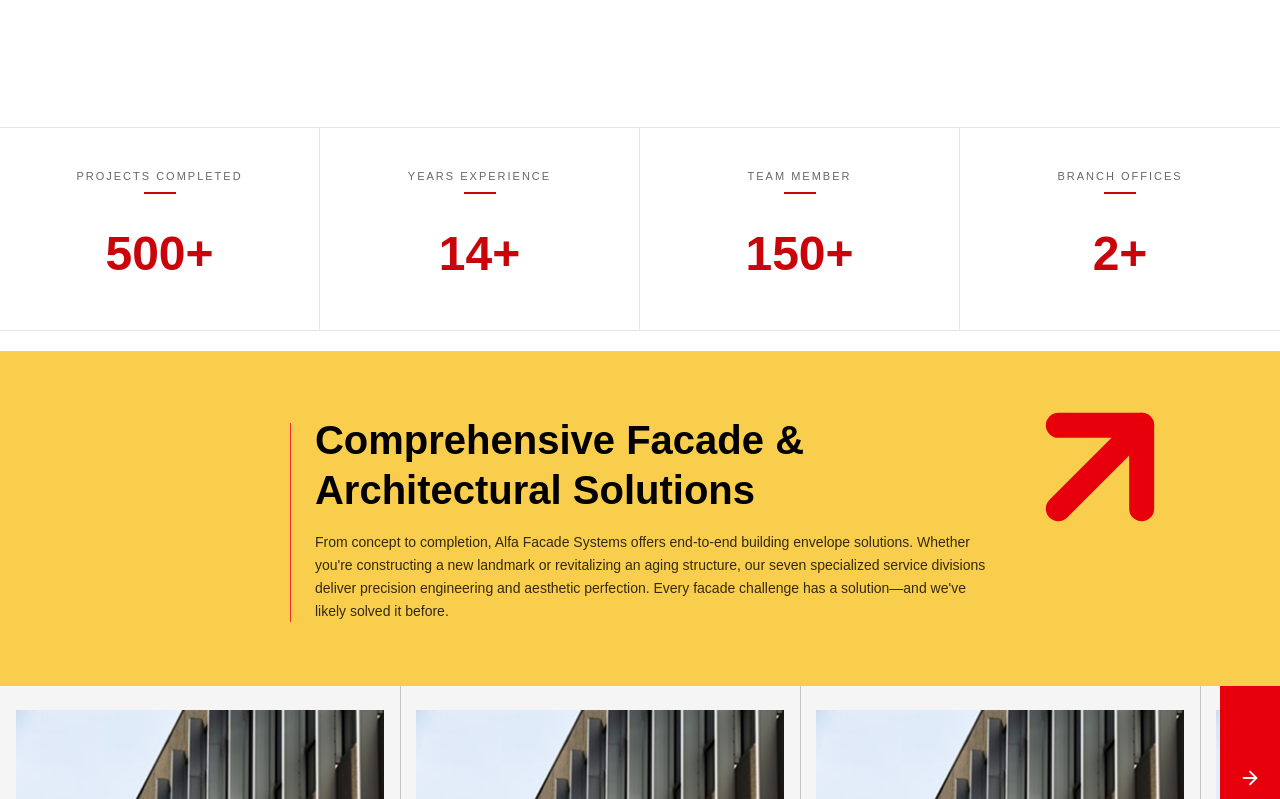
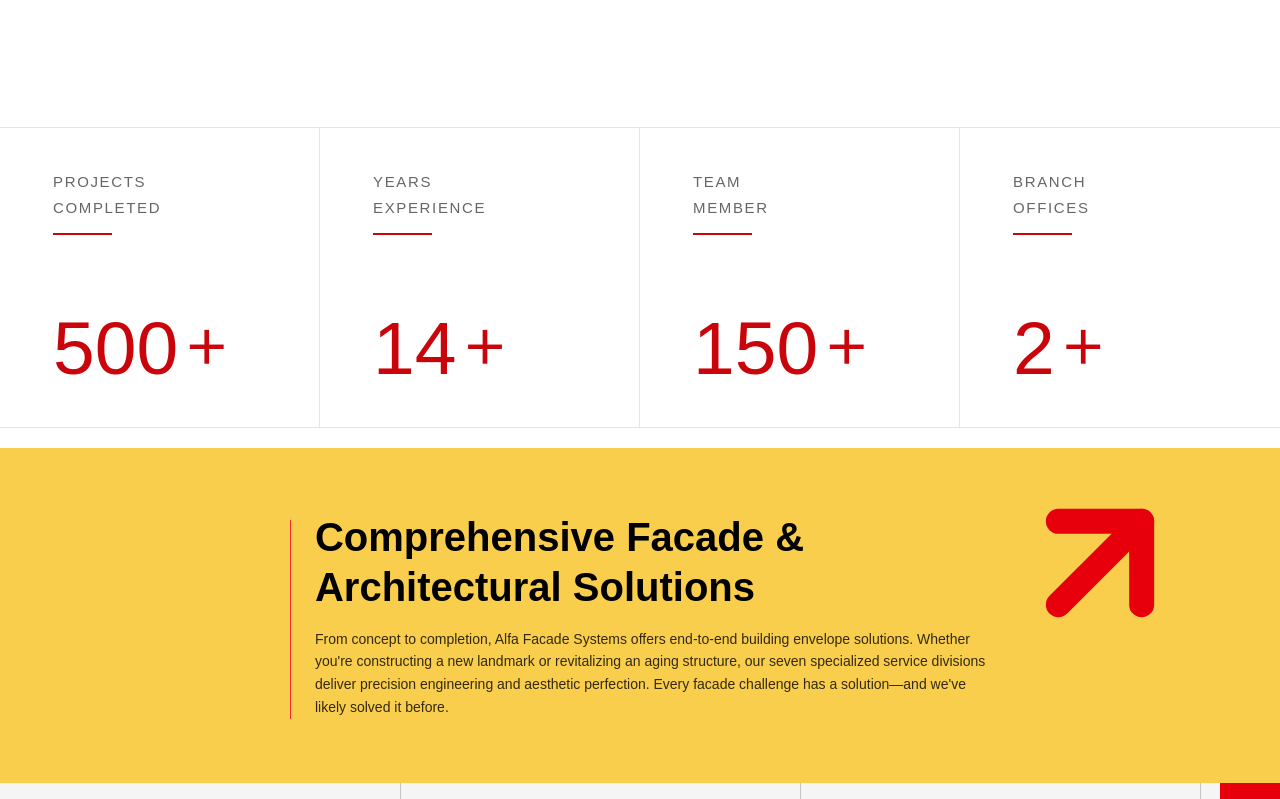
Before and after one commit to x64Mayank/client-site-01, a React (Vite) app: page / in a window 1280 px wide. Shown: the part 2001-2800 px from the top of the page. Built offline with nearby package versions, Linux system fonts and the light colour scheme; a web font is replaced by a local one.

Commit message:
feat: implement scroll-triggered count-up animations in StatsSection and add to ServicesPage

```diff
--- a/package.json
+++ b/package.json
@@ -12,6 +12,7 @@
   "dependencies": {
     "@studio-freight/lenis": "^1.0.42",
     "react": "^19.2.4",
+    "react-countup": "^6.5.3",
     "react-dom": "^19.2.4",
     "react-icons": "^5.6.0",
     "react-router-dom": "^7.14.2"
--- a/src/components/Hero/StatsSection.jsx
+++ b/src/components/Hero/StatsSection.jsx
@@ -1,48 +1,77 @@
-import React from "react";
+import React, { useRef } from "react";
+import { useCountUp } from "react-countup";
+
+const Counter = ({ end, suffix }) => {
+  const countUpRef = useRef(null);
+  useCountUp({
+    ref: countUpRef,
+    start: 0,
+    end: end,
+    duration: 2.5,
+    enableScrollSpy: true,
+    scrollSpyOnce: true,
+  });
+
+  return (
+    <>
+      <span ref={countUpRef} />
+      <span className="font-sans font-light -mt-2 lg:-mt-4 ml-1">{suffix}</span>
+    </>
+  );
+};
 
 const stats = [
   {
-    label: "PROJECTS COMPLETED",
-    value: "500+",
+    title: "PROJECTS<br/>COMPLETED",
+    value: "500",
+    suffix: "+",
   },
   {
-    label: "YEARS EXPERIENCE",
-    value: "14+",
+    title: "YEARS<br/>EXPERIENCE",
+    value: "14",
+    suffix: "+",
   },
   {
-    label: "TEAM MEMBER",
-    value: "150+",
+    title: "TEAM<br/>MEMBER",
+    value: "150",
+    suffix: "+",
   },
   {
-    label: "BRANCH OFFICES",
-    value: "2+",
+    title: "BRANCH<br/>OFFICES",
+    value: "2",
+    suffix: "+",
   },
 ];
 
 const StatsSection = () => {
   return (
     <section className="w-full border-y border-black/10">
-      <div className="grid grid-cols-1 sm:grid-cols-2 lg:grid-cols-4">
+      <div className="grid grid-cols-1 sm:grid-cols-2 lg:grid-cols-4 max-w-[1920px] mx-auto">
         {stats.map((item, index) => (
           <div
             key={index}
             className={`
-                px-6 py-10 text-center relative
-                ${index !== stats.length - 1 ? "border-b border-black/10 sm:border-b-0" : ""}
-                ${index % 2 !== 1 ? "sm:border-r border-black/10" : ""}
-                ${index < 2 ? "sm:border-b border-black/10" : ""}
-                ${index !== stats.length - 1 ? "lg:border-r border-black/10" : ""}
+                flex flex-col items-center sm:items-start text-center sm:text-left px-6 xl:px-[53px] py-8 sm:py-10 md:py-12 xl:py-[41px]
+                ${index < 3 ? "border-b border-black/10" : ""}
+                ${index === 2 ? "sm:border-b-0" : ""}
+                lg:border-b-0
+                ${index % 2 === 0 ? "sm:border-r border-black/10" : ""}
+                ${index < 3 ? "lg:border-r border-black/10" : "lg:border-r-0"}
             `}
           >
-            <p className="text-[11px] tracking-[2px] text-black/60 uppercase font-medium">
-              {item.label}
-            </p>
+            {/* Title */}
+            <p
+              className="text-[#666666] font-body font-medium text-[14px] xl:text-[15px] leading-[25.92px] uppercase tracking-[0.11em] mb-3"
+              dangerouslySetInnerHTML={{ __html: item.title }}
+            />
 
-            <div className="w-8 h-[2px] bg-[#C9050B] mx-auto mt-2 mb-6"></div>
+            {/* Red Bar */}
+            <div className="w-[59px] h-[2px] bg-brand-secondary mb-6 md:mb-10 xl:mb-[76px] mx-auto sm:mx-0"></div>
 
-            <h3 className="text-[40px] lg:text-[48px] font-semibold text-[#C9050B]">
-              {item.value}
-            </h3>
+            {/* Number */}
+            <div className="flex items-center justify-center sm:justify-start text-brand-secondary font-display font-normal text-[50px] md:text-[60px] xl:text-[75px] leading-[1]">
+              <Counter end={parseInt(item.value)} suffix={item.suffix} />
+            </div>
           </div>
         ))}
       </div>
--- a/src/pages/ServicesPage.jsx
+++ b/src/pages/ServicesPage.jsx
@@ -2,6 +2,7 @@ import React from 'react';
 import PageHero from '../components/PageHero';
 import QualityEngineering from '../sections/QualityEngineering';
 import Footer from '../sections/Footer';
+import StatsSection from '../components/Hero/StatsSection';
 
 const ServicesPage = () => {
   return (
@@ -13,6 +14,7 @@ const ServicesPage = () => {
         breadcrumbLabel="OUR SERVICES"
       />
       <QualityEngineering />
+      <StatsSection />
       <Footer />
     </main>
   );
```
Also changed, not shown: 1 other file (tests, documents, lock files or other folders).
